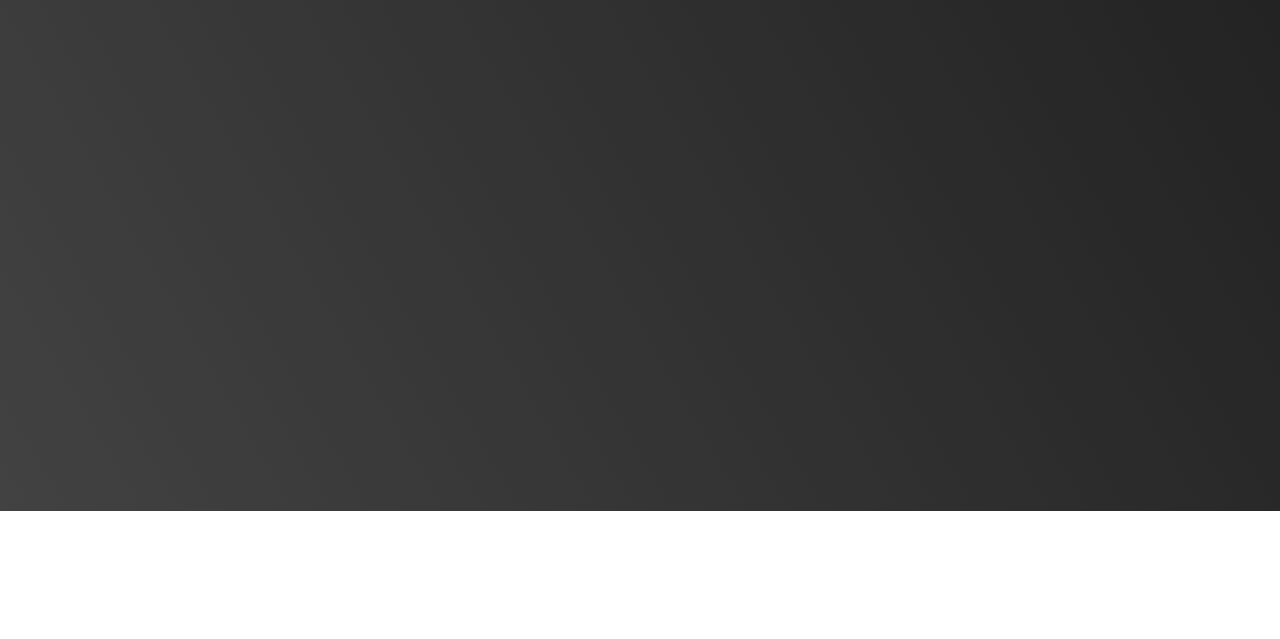
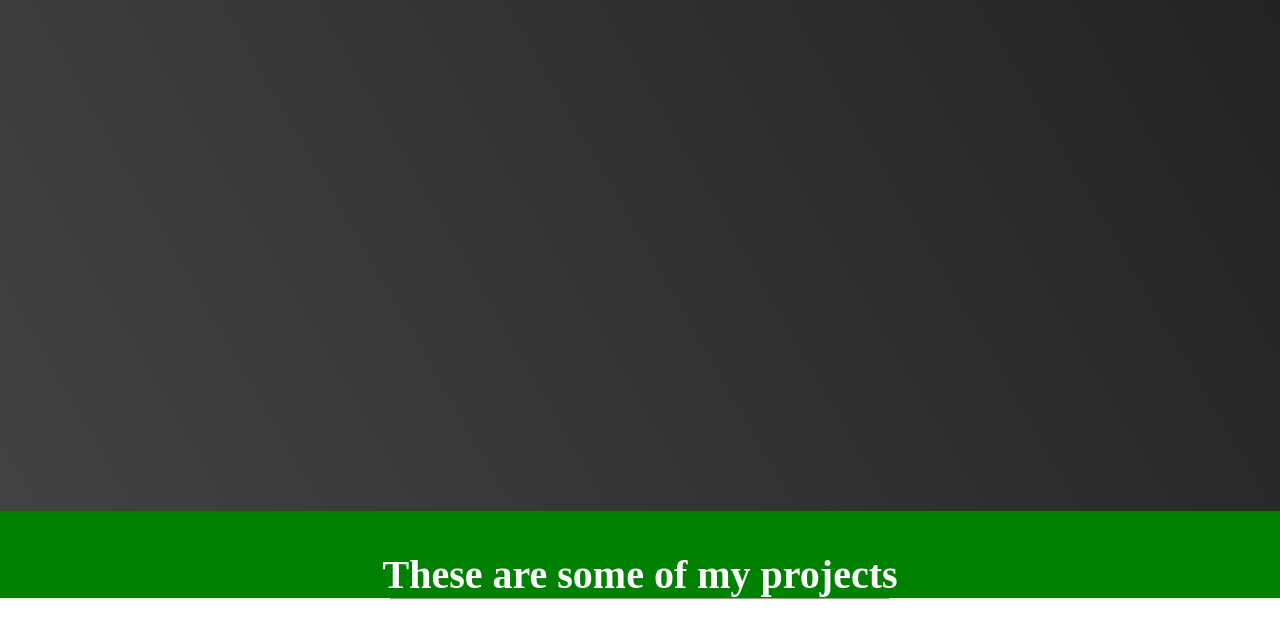
Before and after one commit to Gloria192/portfolio, a plain HTML site: page index.html in a window 1280 px wide. Shown: the part 419-1058 px from the top of the page. Before the commit the page ends 930 px from the top, so only its background shows below. Drawn offline with Linux system fonts and the light colour scheme.

Commit message:
four commit

```diff
--- a/index.html
+++ b/index.html
@@ -12,14 +12,21 @@
     <main>
         <nav id="nav-bar">
             <ul>
-                <a class="nav-link" href="#welcome-section">About</a>
-                <a class="nav-link" href="#projects">Work</a>
-                <a class="nav-link" href="#footer">Contact</a>
+                <a class="nav-link" href="#about">About</a>
+                <a class="nav-link" href="#work">Work</a>
+                <a class="nav-link" href="#contact">Contact</a>
             </ul>
         </nav>
         <section id="welcome-section">
             <h1 class="name">Hey I am Mimic</h1>
             <p class="name-quote">a web developer</p>
           </section>
+          <section id="projects" >
+            <h2>These are some of my projects</h2>
+            <div class="hr-div">
+                <hr></hr>
+              </div>
+
+             </section>
           </main>
     </html>
--- a/style.css
+++ b/style.css
@@ -31,3 +31,36 @@ h1{
     color:rgb(175, 43, 43);
     font-style:italic;
 }
+
+#Projects{
+    background-color: rgb(61, 88, 114);
+    height:1150px;
+    width:100%;
+}
+h2{
+    text-align: center;
+    color:white;
+    font-size:40px;
+    padding-top:40px;
+    background-color: green;
+    /* width: 10px;
+    height: 10px; */
+
+}
+.hr-div{
+    display: flex;
+    align-items: center;
+    padding-bottom:50px;
+}
+/* .projects{
+
+    display:grid;
+    grid-template-rows:450px 450px 450px ;
+    grid-template-columns:450px 450px 450px ;
+    justify-items: center;
+} */
+hr{
+    width:500px;
+    margin-left:auto;
+    margin-right:auto
+}
```
